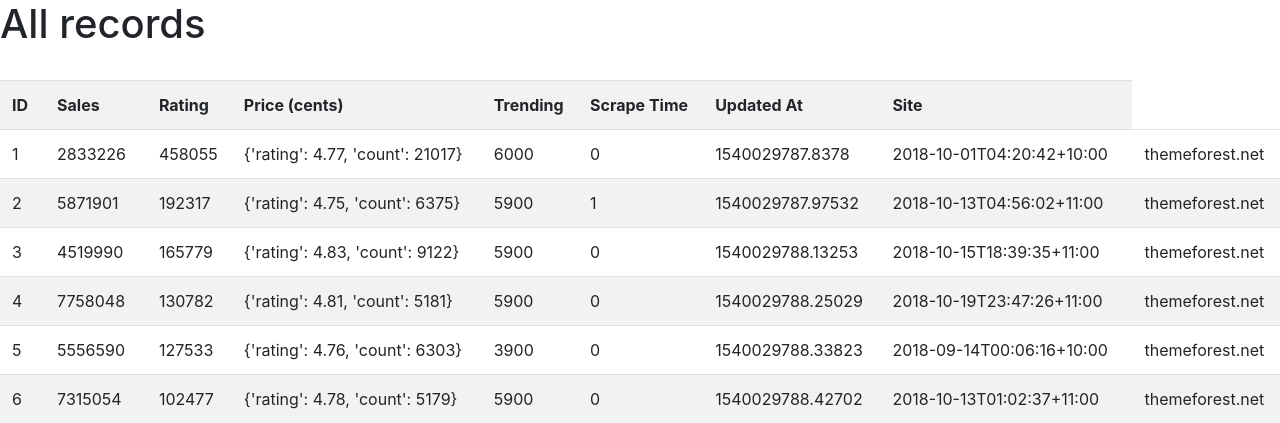
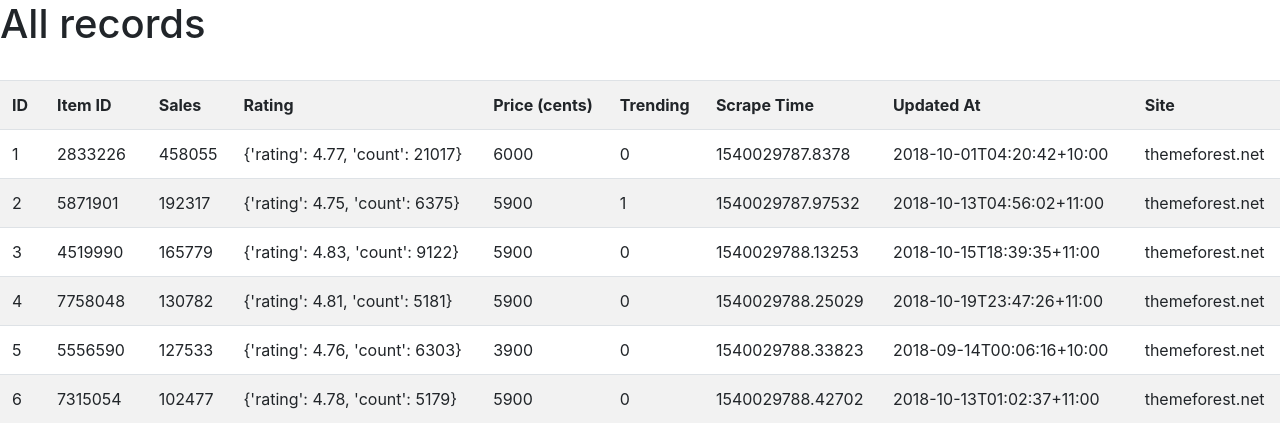
Before and after one commit to umarf2212/envato-tracker, a Django app: page /show/ in a window 1280 px wide. Shown: the top 423 px of the page. Run offline with Django 3.2, Linux system fonts and the light colour scheme; data comes from the database, SQL or seed files in the repository; both versions use the stored data as it was after the commit; some libraries are stand-ins or nearby versions.

Commit message:
Some modifications over last one

```diff
--- a/templates/home.html
+++ b/templates/home.html
@@ -11,6 +11,7 @@
 <table class="table table-striped">
     <tr>
         <th>ID</th>
+        <th>Item ID</th>
         <th>Sales</th>
         <th>Rating</th>
         <th>Price (cents)</th>
```
Also changed, not shown: db.sqlite3, 1 other file.
